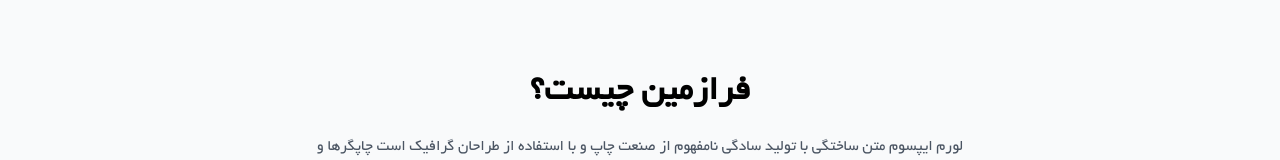
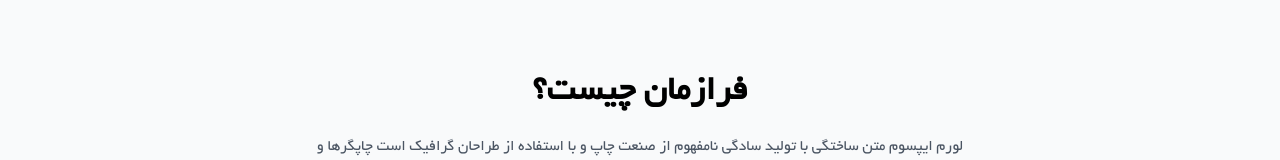
Before and after one commit to sajjad5221/farazaman, a Next.js app: page / in a window 1280 px wide. Shown: the part 706-866 px from the top of the page. Built offline with nearby package versions, Linux system fonts and the light colour scheme.

Commit message:
fix: fix farazaman name

```diff
--- a/Components/Services.tsx
+++ b/Components/Services.tsx
@@ -48,7 +48,7 @@ export function Services() {
   return (
     <div className="bg-gray-50 dark:bg-neutral-900" id="services">
       <div className="max-w-7xl mx-auto px-4 sm:px-6 lg:px-8 pt-16 text-center">
-        <h2 className="text-4xl font-bold text-black dark:text-white">فرازمین چیست؟</h2>
+        <h2 className="text-4xl font-bold text-black dark:text-white">فرازمان چیست؟</h2>
 
         <p className="pt-6 pb-6 text-base max-w-2xl text-center m-auto text-gray-600 dark:text-neutral-400">
           لورم ایپسوم متن ساختگی با تولید سادگی نامفهوم از صنعت چاپ و با استفاده
```
